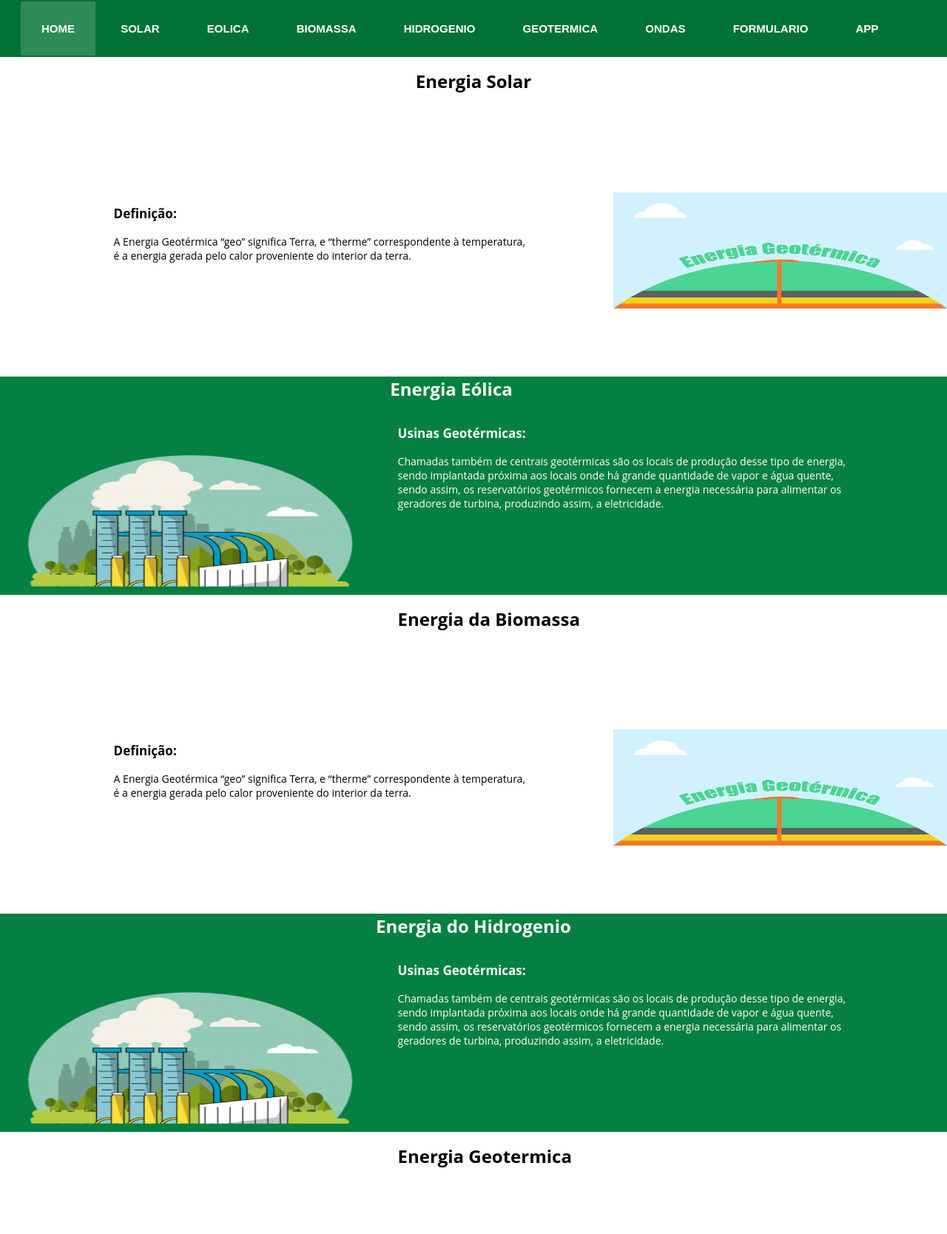
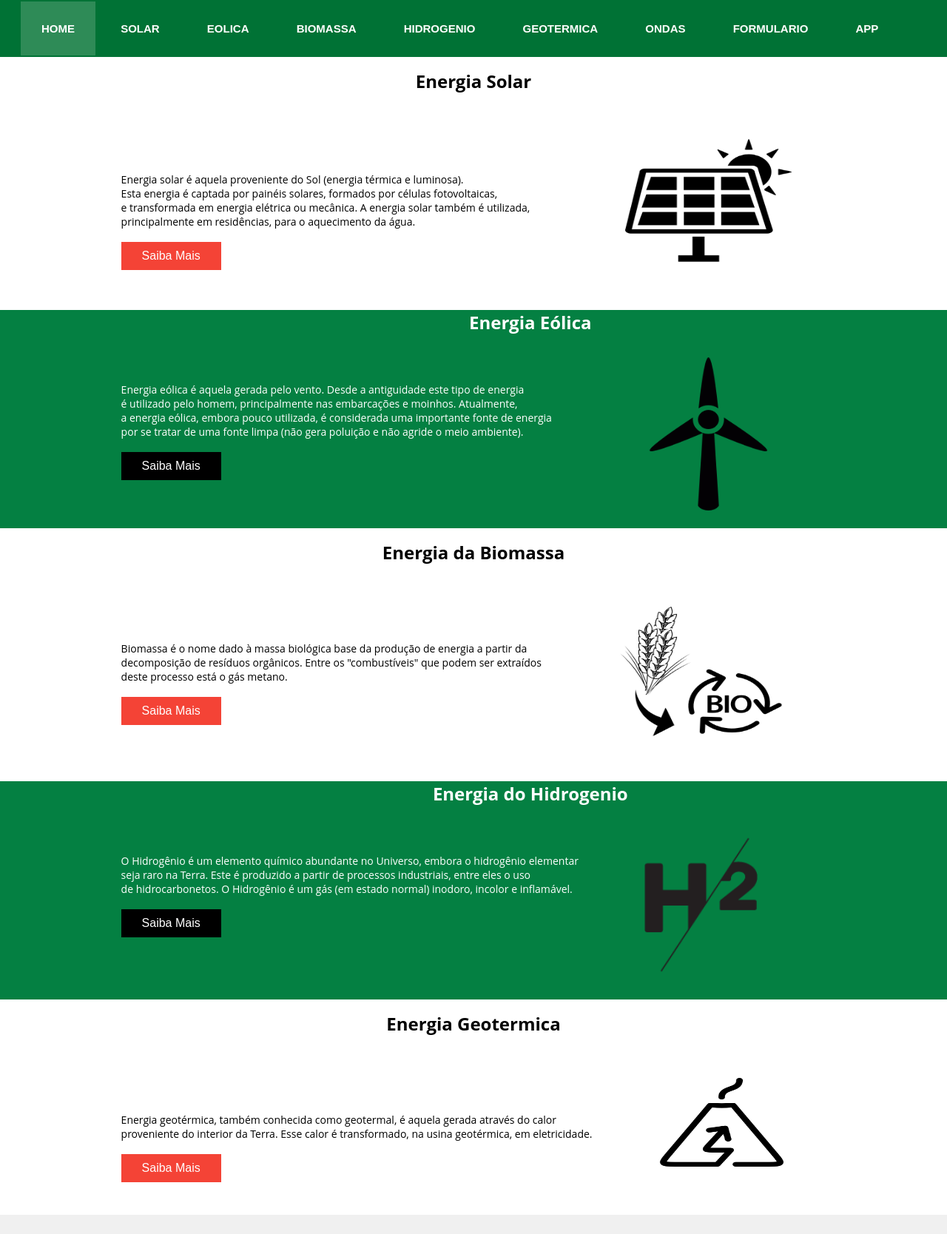
Before and after one commit to HugoVec/EnergiaR, a PHP site: page /Home.html in a window 1280 px wide. Shown: the part 252-1920 px from the top of the page at 74% size. Run offline with PHP 8.4, Linux system fonts and the light colour scheme.

Commit message:
dsaifomiçgnsanpsadgom

```diff
--- a/SiteEnergiaR/WebContent/CSS/Paginas.css
+++ b/SiteEnergiaR/WebContent/CSS/Paginas.css
@@ -423,7 +423,7 @@ h3.textoDiv2{
 }
 
 .div1_home {
-  padding-top: 8%;
+  padding-top: 2%;
   padding-left: 12%;
   height: 185px;
 }
@@ -432,13 +432,107 @@ h3.textoDiv2{
   color: white;
   height:295px;
   background-color: #048042;
-  margin-top: 5%;
-
+  margin-top: 4%;
+  padding-left: 12%;
 }
 
+.h1{
+  text-align: center;
+}
 
+.botao1{
+  background-color: #f44336;
+  border: none;
+  color: white;
+  padding: 10px 28px;
+  text-align: center;
+  text-decoration: none;
+  display: inline-block;
+  font-size: 16px;
+  margin: 4px 2px;
+  cursor: pointer;
+  margin-left: 10px;
+}
 
+.botao2{
+  background-color: #000000;
+  border: none;
+  color: white;
+  padding: 10px 28px;
+  text-align: center;
+  text-decoration: none;
+  display: inline-block;
+  font-size: 16px;
+  margin: 4px 2px;
+  cursor: pointer;
+  margin-left: 10px;
+}
 
+#home_1 {
+  float: right;
+  width:20%;
+  height:95%;
+  margin-right: 210px;
+}
+
+.textoHome_1 {
+  font-size: 14px;
+  font-family: 'Open Sans', sans-serif;
+  text-align: left;
+  padding-top: 3%;
+  margin-left: 10px;
+}
+
+#home_2 {
+  float: right;
+  width:20%;
+  height:70%;
+  margin-right: 210px;
+}
+
+.textoHome_2 {
+  font-size: 14px;
+  font-family: 'Open Sans', sans-serif;
+  text-align: left;
+  padding-top: 3%;
+  margin-left: 10px;
+}
+
+#home_3 {
+  float: right;
+  width:20%;
+  height:95%;
+  margin-right: 220px;
+}
+
+.textoHome_3 {
+  font-size: 14px;
+  font-family: 'Open Sans', sans-serif;
+  text-align: left;
+  padding-top: 3%;
+  margin-left: 10px;
+}
+
+#home_4 {
+  float: right;
+  width:20%;
+  height:70%;
+  margin-right: 220px;
+}
+
+#home_5 {
+  float: right;
+  width:15%;
+  height:65%;
+  margin-right: 220px;
+}
+
+#home_6 {
+  float: right;
+  width:15%;
+  height:65%;
+  margin-right: 220px;
+}
 
 /* ----------------------------------------------------------------CSS ONDAS---------------------------------------------------------------- */
 
--- a/SiteEnergiaR/WebContent/Home.html
+++ b/SiteEnergiaR/WebContent/Home.html
@@ -61,99 +61,74 @@
 		</ul>
 	</div>
 
-	<h1><center>Energia Solar</center></h1>
+	<h1 class="h1">Energia Solar</h1>
+	<div class="div1_home">
+		<img id="home_1" src="Imagem\AnimacaoSolar.png" alt="Animação_Solar">
+		</p>
+		<p class="textoHome_1">
+			Energia solar é aquela proveniente do Sol (energia térmica e luminosa).<br>
+			Esta energia é captada por painéis solares, formados por células fotovoltaicas,<br>
+			e transformada em energia elétrica ou mecânica. A energia solar também é utilizada,<br>
+			principalmente em residências, para o aquecimento da água.
+		</p>
+		<button class="botao1">Saiba Mais</button>
+	</div>
 
+	<div class="div2_home">
+		<h1 class="h1">Energia Eólica</h1>
+		<img id="home_2" src="Imagem\AnimacaoEolica.png" alt="Animação_Eolica">
+		<p class="textoHome_2">
+			Energia eólica é aquela gerada pelo vento. Desde a antiguidade este tipo de energia<br>
+			é utilizado pelo homem, principalmente nas embarcações e moinhos. Atualmente,<br>
+			a energia eólica, embora pouco utilizada, é considerada uma importante fonte de energia<br>
+			por se tratar de uma fonte limpa (não gera poluição e não agride o meio ambiente).
+		</p>
+		<button class="botao2">Saiba Mais</button>
+	</div>
+
+	<h1 class="h1">Energia da Biomassa</h1>
 	<div  class="div1_home">
-		<img id="Geotermica_1" src="Imagem\Geotermica_1.png" alt="Energia_Geotermica">
-		<p class="b1">
-			<b>
-				Definição:
-			</b>
+		<img id="home_3" src="Imagem\AnimacaoBio.png" alt="Animação_Bio">
+		<p class="textoHome_3">
+			Biomassa é o nome dado à massa biológica base da produção de energia a partir da<br>
+			decomposição de resíduos orgânicos. Entre os "combustíveis" que podem ser extraídos<br>
+			deste processo está o gás metano.
 		</p>
-		<p class="a1">
-			A Energia Geotérmica “geo” significa Terra, e “therme” correspondente à temperatura,<br>
-			é a energia gerada pelo calor proveniente do interior da terra.
-		</p>
+		<button class="botao1">Saiba Mais</button>
 	</div>
 
 
 	<div class="div2_home">
-		<h1 style="margin-left:-60px;"><center>Energia Eólica</center></h1>
-
-		<img id="Geotermica_2" src="Imagem\Geotermica_2.png" alt="Usina_Geotermica">
-		<p class="b1">
-			<b>
-				Usinas Geotérmicas:
-			</b>
+		<h1 class="h1">Energia do Hidrogenio</h1>
+		<img id="home_4" src="Imagem\AnimacaoHidro.png" alt="Animação_Hidro">
+		<p class="textoHome_2">
+			O Hidrogênio é um elemento químico abundante no Universo, embora o hidrogênio elementar<br>
+			seja raro na Terra. Este é produzido a partir de processos industriais, entre eles o uso<br>
+			de hidrocarbonetos. O Hidrogênio é um gás (em estado normal) inodoro, incolor e inflamável.
 		</p>
-		<p class="a1">
-			Chamadas também de centrais geotérmicas são os locais de produção desse tipo de energia,<br>
-			sendo implantada próxima aos locais onde há grande quantidade de vapor e água quente,<br>
-			sendo assim, os reservatórios geotérmicos fornecem a energia necessária para alimentar os<br>
-			geradores de turbina, produzindo assim, a eletricidade.
-		</p>
+		<button class="botao2">Saiba Mais</button>
 	</div>
 
-	<h1>Energia da Biomassa</h1>
+	<h1 class="h1">Energia Geotermica</h1>
 	<div  class="div1_home">
-		<img id="Geotermica_1" src="Imagem\Geotermica_1.png" alt="Energia_Geotermica">
-		<p class="b1">
-			<b>
-				Definição:
-			</b>
+		<img id="home_5" src="Imagem\AnimacaoGeo.png" alt="Animação_Geotermica">
+		<p class="textoHome_1">
+			Energia geotérmica, também conhecida como geotermal, é aquela gerada através do calor<br>
+			proveniente do interior da Terra. Esse calor é transformado, na usina geotérmica, em eletricidade.
 		</p>
-		<p class="a1">
-			A Energia Geotérmica “geo” significa Terra, e “therme” correspondente à temperatura,<br>
-			é a energia gerada pelo calor proveniente do interior da terra.
-		</p>
+		<button class="botao1">Saiba Mais</button>
 	</div>
 
-	<div class="div2_home">
-		<h1><center>Energia do Hidrogenio</center></h1>
-
-		<img id="Geotermica_2" src="Imagem\Geotermica_2.png" alt="Usina_Geotermica">
-		<p class="b1">
-			<b>
-				Usinas Geotérmicas:
-			</b>
-		</p>
-		<p class="a1">
-			Chamadas também de centrais geotérmicas são os locais de produção desse tipo de energia,<br>
-			sendo implantada próxima aos locais onde há grande quantidade de vapor e água quente,<br>
-			sendo assim, os reservatórios geotérmicos fornecem a energia necessária para alimentar os<br>
-			geradores de turbina, produzindo assim, a eletricidade.
-		</p>
-	</div>
-
-	<h1>Energia Geotermica</h1>
-	<div  class="div1_home">
-		<img id="Geotermica_1" src="Imagem\Geotermica_1.png" alt="Energia_Geotermica">
-		<p class="b1">
-			<b>
-				Definição:
-			</b>
-		</p>
-		<p class="a1">
-			A Energia Geotérmica “geo” significa Terra, e “therme” correspondente à temperatura,<br>
-			é a energia gerada pelo calor proveniente do interior da terra.
-		</p>
-	</div>
 
 	<div class="trocaCor3">
-		<h1><center>Energia das Ondas</center></h1>
-
-		<!--<img id="Geotermica_2" src="Imagem\Geotermica_2.png" alt="Usina_Geotermica">-->
-		<p class="b1">
-			<b>
-				Usinas Geotérmicas:
-			</b>
+		<h1 class="h1">Energia das Ondas</h1>
+		<img id="home_6" src="Imagem\AnimacaoOndas.png" alt="Animação_Ondas">
+		<p class="textoHome_1">
+			A energia das ondas ou ondomotriz, provém do aproveitamento das ondas oceânicas. A energia<br>
+			das ondas é uma fonte de energia renovável que resulta da transformação da energia contida<br>
+			nas ondas marítimas em energia elétrica.
 		</p>
-		<p class="a1">
-			Chamadas também de centrais geotérmicas são os locais de produção desse tipo de energia,<br>
-			sendo implantada próxima aos locais onde há grande quantidade de vapor e água quente,<br>
-			sendo assim, os reservatórios geotérmicos fornecem a energia necessária para alimentar os<br>
-			geradores de turbina, produzindo assim, a eletricidade.
-		</p>
+		<button class="botao1">Saiba Mais</button>
 	</div>
 
 	<footer>
```
Also changed, not shown: SiteEnergiaR/WebContent/Imagem/AnimacaoBio.png (added), SiteEnergiaR/WebContent/Imagem/AnimacaoEolica.png (added), SiteEnergiaR/WebContent/Imagem/AnimacaoGeo.png (added), SiteEnergiaR/WebContent/Imagem/AnimacaoHidro.png (added), SiteEnergiaR/WebContent/Imagem/AnimacaoOndas.png (added), SiteEnergiaR/WebContent/Imagem/AnimacaoSolar.png (added).
